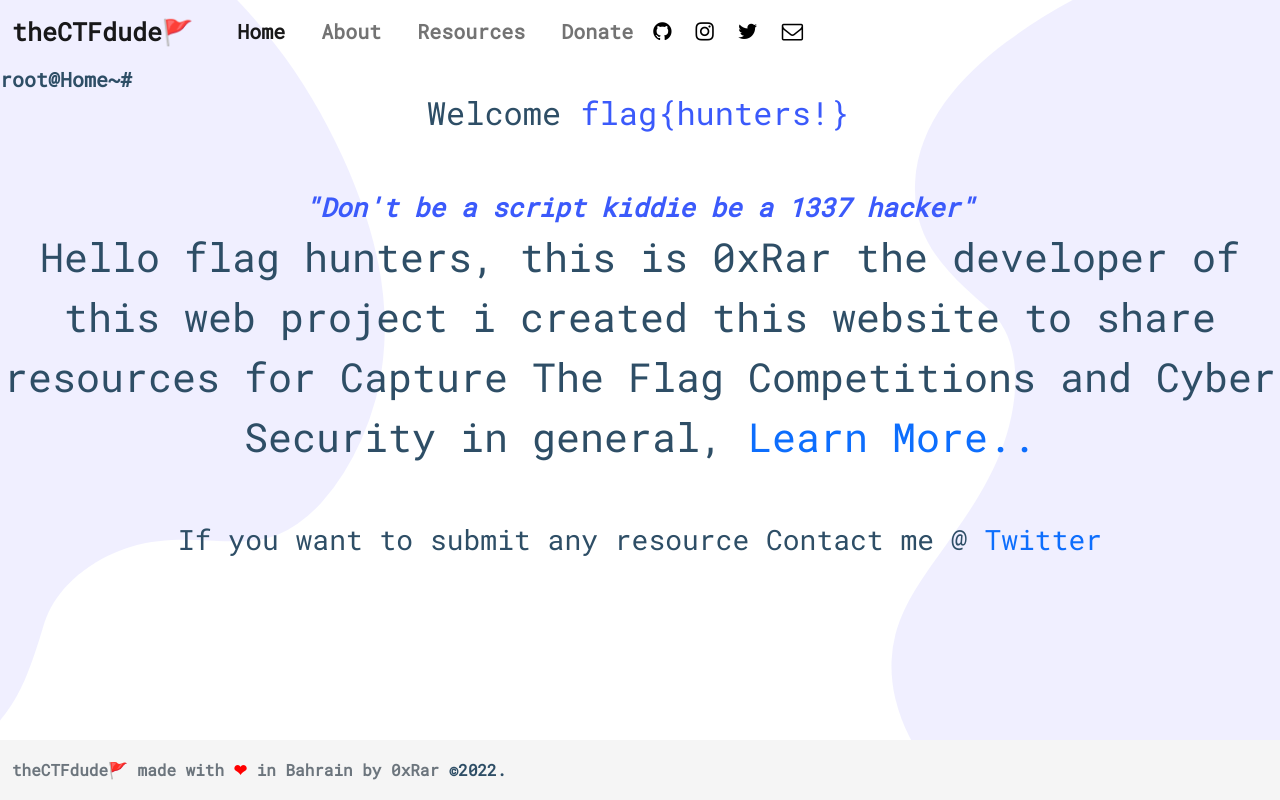
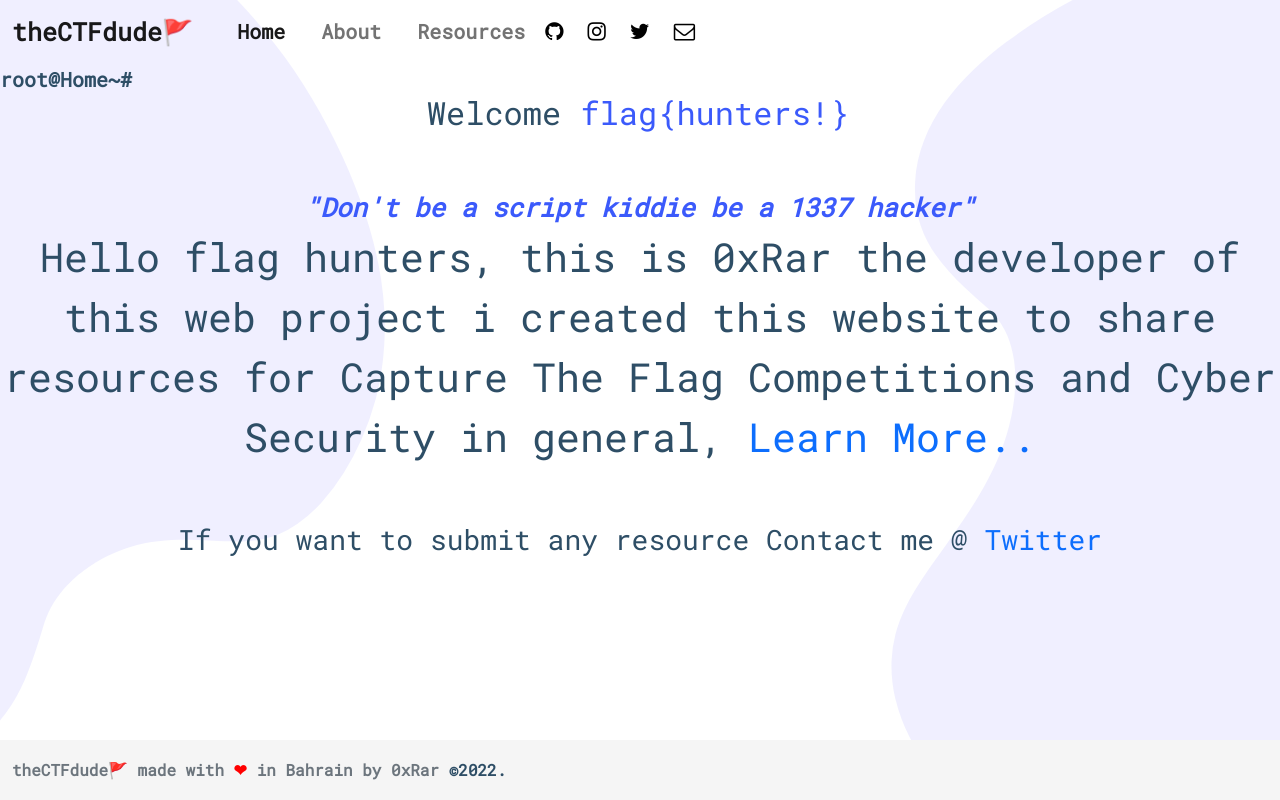
Before and after one commit to theCTFdude/TCD, a plain HTML site: page index.html in a window 1280 px wide. Drawn offline with nearby package versions, Linux system fonts and the light colour scheme.

Commit message:
Update index.html

```diff
--- a/index.html
+++ b/index.html
@@ -49,10 +49,6 @@ width=device-width, height=device-height"/>
               <li class="nav-item">
                 <a class="nav-link" href="resources.html">Resources</a>
               </li>
-
-              <li class="nav-item">
-                <a class="nav-link" href="donate.html">Donate</a>
-              </li>
             </ul>
 
               <a href="https://github.com/0xRar" target="_blank" rel="noopener noreferrer" class="fa fa-github fa-lg"></a>
```
